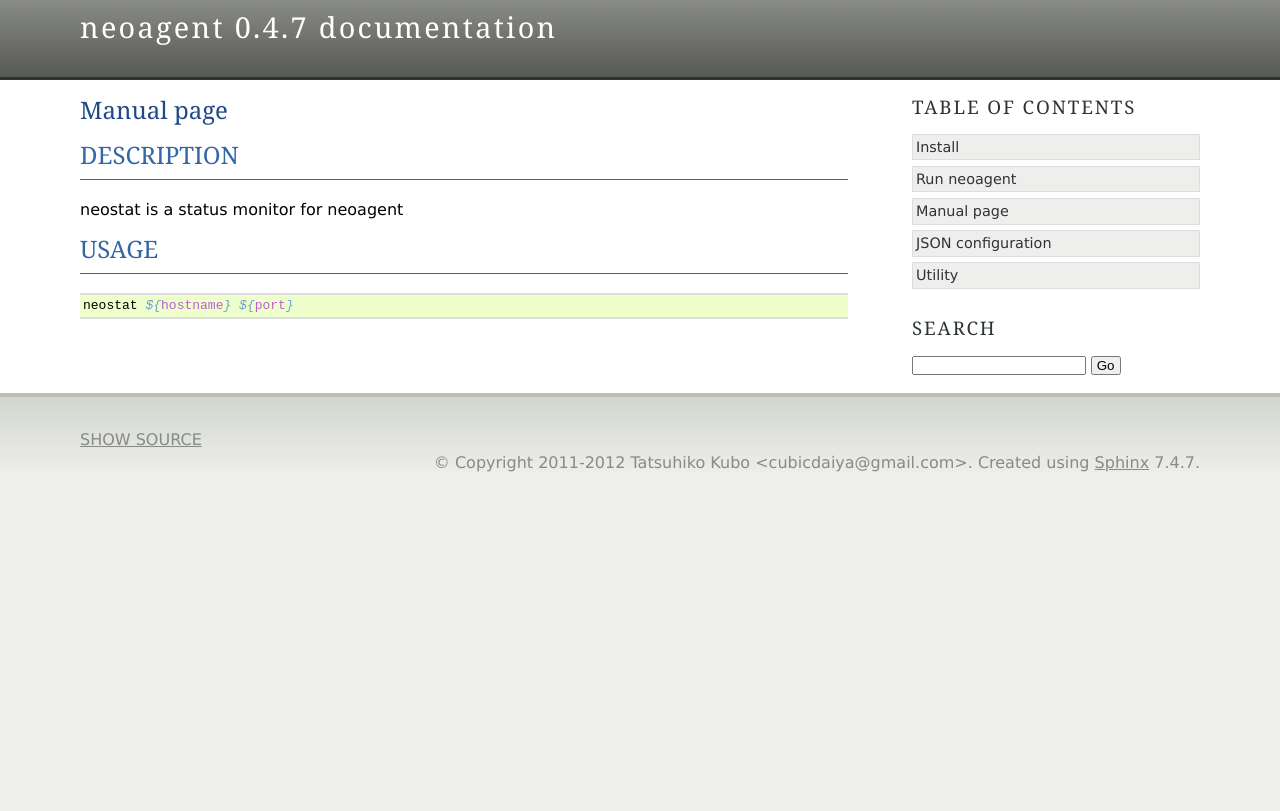
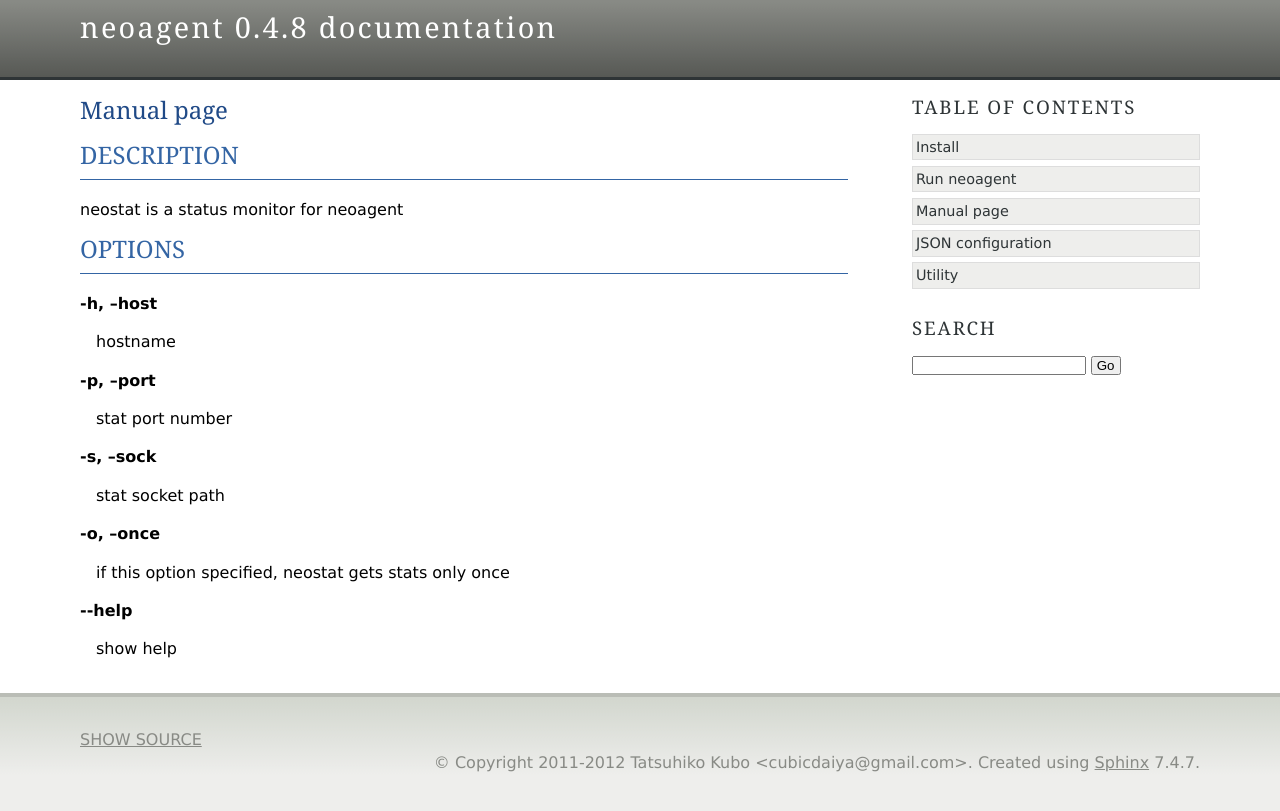
Before and after one commit to cubicdaiya/neoagent, a Sphinx documentation site: the page built from doc/source/neostat.rst, in a window 1280 px wide. Shown: the top 811 px of the page. Built offline with Sphinx 7.4.7, drawn with Linux system fonts in a browser that asks for light colours.

```diff
--- a/doc/source/conf.py
+++ b/doc/source/conf.py
@@ -48,9 +48,9 @@ copyright = u'2011-2012 Tatsuhiko Kubo <cubicdaiya@gmail.com>'
 # built documents.
 #
 # The short X.Y version.
-version = '0.4.7'
+version = '0.4.8'
 # The full version, including alpha/beta/rc tags.
-release = '0.4.7'
+release = '0.4.8'
 
 # The language for content autogenerated by Sphinx. Refer to documentation
 # for a list of supported languages.
--- a/doc/source/neostat.rst
+++ b/doc/source/neostat.rst
@@ -8,9 +8,25 @@ DESCRIPTION
 neostat is a status monitor for neoagent
 
 ==================
-USAGE
+OPTIONS
 ==================
 
-.. code-block:: sh
+**\-h, --host**
 
- neostat ${hostname} ${port}
+ hostname
+
+**\-p, --port**
+
+ stat port number
+
+**\-s, --sock**
+
+ stat socket path
+
+**\-o, --once**
+
+ if this option specified, neostat gets stats only once
+
+**\--help**
+
+ show help
```
Also changed, not shown: 4 other files.
